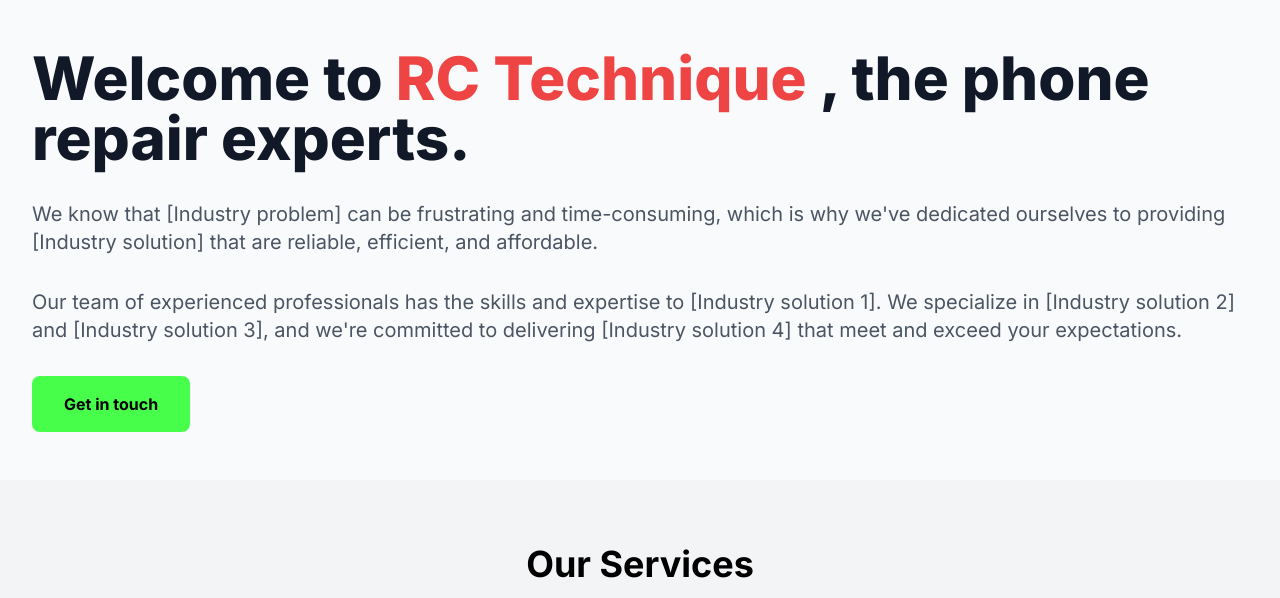
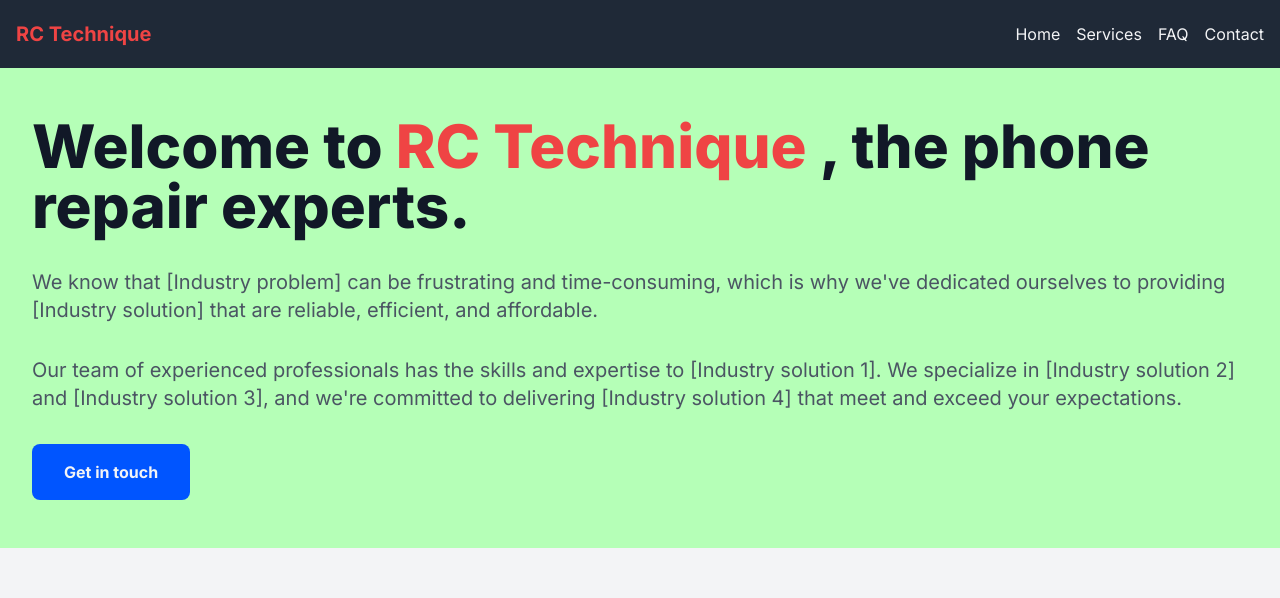
Before and after one commit to Ch3ru09/rctechnique, a Next.js app: page / in a window 1280 px wide. Shown: the top 598 px of the page. Built offline with nearby package versions, Linux system fonts and the light colour scheme.

Commit message:
added navbar

```diff
--- /dev/null
+++ b/src/app/Navbar.tsx
@@ -0,0 +1,37 @@
+import Link from "next/link";
+
+export default function Navbar() {
+  return (
+    <nav className="bg-gray-800 shadow-2xl">
+      <div className="container mx-auto px-4 py-5">
+        <div className="flex justify-between items-center">
+          <div className="text-red-500 font-bold text-xl">
+            <span>RC</span> Technique
+          </div>
+          <ul className="flex space-x-4">
+            <li>
+              <Link href="/" className="text-gray-100 hover:text-gray-300">
+                Home
+              </Link>
+            </li>
+            <li>
+              <Link href="/services" className="text-gray-100 hover:text-gray-300">
+                Services
+              </Link>
+            </li>
+            <li>
+              <Link href="/faq" className="text-gray-100 hover:text-gray-300">
+                FAQ
+              </Link>
+            </li>
+            <li>
+              <Link href="/contact" className="text-gray-100 hover:text-gray-300">
+                Contact
+              </Link>
+            </li>
+          </ul>
+        </div>
+      </div>
+    </nav>
+  );
+}
--- a/src/app/SectionContact.tsx
+++ b/src/app/SectionContact.tsx
@@ -1,7 +1,7 @@
 export default function SectionContact() {
   return (
-    <section className="py-20 bg-gray-100">
-      <div className="container mx-auto">
+    <section className="w-full py-20 bg-gray-100">
+      <div className="mx-auto w-3/5">
         <h2 className="text-3xl md:text-4xl font-bold mb-20 text-center">Contact Us</h2>
         <div className="grid grid-cols-1 md:grid-cols-2 gap-8">
           <div className="md:col-span-1 flex flex-col gap-10">
--- a/src/app/faq/page.tsx
+++ b/src/app/faq/page.tsx
@@ -32,7 +32,7 @@
       <div className="w-full sm:w-10/12 md:w-1/2 my-1">
         <h2 className="text-xl font-semibold mb-2">FAQ - Order, Shipping, Etc.</h2>
         <ul className="flex flex-col">
-          {faqs.map((faq) => {
+          {faqs.map((faq, i) => {
             const [opened, setOpened] = useState(true);
             let [ansRef, setAnsRef] = useState<HTMLDivElement | null>(null);
 
@@ -46,11 +46,11 @@
               >
                 <h2 className="flex flex-row justify-between items-center font-semibold p-3 cursor-pointer">
                   <span>{faq.question}</span>
-                  <svg className={`fill-current text-purple-700 h-6 w-6 transform transition-transform duration-[250ms] delay-[${250 * (faq.id - 1)}ms]`} viewBox="0 0 20 20" style={{ "--tw-rotate": opened ? "180deg" : "0deg" } as CSSProperties}>
+                  <svg className={`fill-current text-purple-700 h-6 w-6 transform transition-transform duration-[250ms] ease-in-out`} viewBox="0 0 20 20" style={{ "--tw-rotate": opened ? "180deg" : "0deg" } as CSSProperties}>
                     <path d="M13.962,8.885l-3.736,3.739c-0.086,0.086-0.201,0.13-0.314,0.13S9.686,12.71,9.6,12.624l-3.562-3.56C5.863,8.892,5.863,8.611,6.036,8.438c0.175-0.173,0.454-0.173,0.626,0l3.25,3.247l3.426-3.424c0.173-0.172,0.451-0.172,0.624,0C14.137,8.434,14.137,8.712,13.962,8.885 M18.406,10c0,4.644-3.763,8.406-8.406,8.406S1.594,14.644,1.594,10S5.356,1.594,10,1.594S18.406,5.356,18.406,10 M17.521,10c0-4.148-3.373-7.521-7.521-7.521c-4.148,0-7.521,3.374-7.521,7.521c0,4.147,3.374,7.521,7.521,7.521C14.148,17.521,17.521,14.147,17.521,10"></path>
                   </svg>
                 </h2>
-                <div className={`border-l-2 border-purple-600 overflow-hidden max-h-0 duration-[250ms] transition-all delay-[${250 * (faq.id - 1)}ms]`} ref={setAnsRef} style={{ "max-height": opened ? `${ansRef?.scrollHeight}px` : "0px" } as CSSProperties}>
+                <div className={`border-l-2 border-purple-600 overflow-hidden max-h-0 duration-[250ms] transition-all ease-in-out`} ref={setAnsRef} style={{ "max-height": opened ? `${ansRef?.scrollHeight}px` : "0px" } as CSSProperties}>
                   <p className="p-3 text-gray-900">{faq.answer}</p>
                 </div>
               </li>
--- a/src/app/globals.css
+++ b/src/app/globals.css
@@ -3,7 +3,7 @@
 @tailwind utilities;
 
 body {
-  @apply bg-gray-50
+  @apply bg-gray-800
 }
 
 /* light: https://realtimecolors.com/?colors=000000-ffffff-47ff4a-f2f2f2-0055ff */
--- a/src/app/layout.tsx
+++ b/src/app/layout.tsx
@@ -1,4 +1,5 @@
 import Footer from "./Footer";
+import Navbar from "./Navbar";
 import "./globals.css";
 import { Inter } from "next/font/google";
 
@@ -13,6 +14,7 @@
   return (
     <html lang="en">
       <body className={inter.className}>
+        <Navbar />
         {children}
         <Footer />
       </body>
--- a/src/app/page.tsx
+++ b/src/app/page.tsx
@@ -17,14 +17,14 @@
 
   return (
     <>
-      <div className="bg-gray-50">
+      <div className="bg-green-200">
         <div className="container mx-auto py-12 px-4 sm:px-6 lg:px-8">
           <h1 className="text-4xl sm:text-5xl md:text-6xl font-extrabold leading-tight text-gray-900 mb-8">
             Welcome to <span className="text-red-500">RC Technique</span> , the phone repair experts.
           </h1>
           <p className="text-xl text-gray-600 mb-8">We know that [Industry problem] can be frustrating and time-consuming, which is why we've dedicated ourselves to providing [Industry solution] that are reliable, efficient, and affordable.</p>
           <p className="text-xl text-gray-600 mb-8">Our team of experienced professionals has the skills and expertise to [Industry solution 1]. We specialize in [Industry solution 2] and [Industry solution 3], and we're committed to delivering [Industry solution 4] that meet and exceed your expectations.</p>
-          <Link href="/contact" className="inline-block bg-green-500 hover:bg-green-600  font-bold py-4 px-8 rounded-lg transition-colors duration-300">
+          <Link href="/contact" className="inline-block bg-blue-500 hover:bg-blue-600 text-gray-100 font-bold py-4 px-8 rounded-lg transition-colors duration-300">
             Get in touch
           </Link>
         </div>
```
